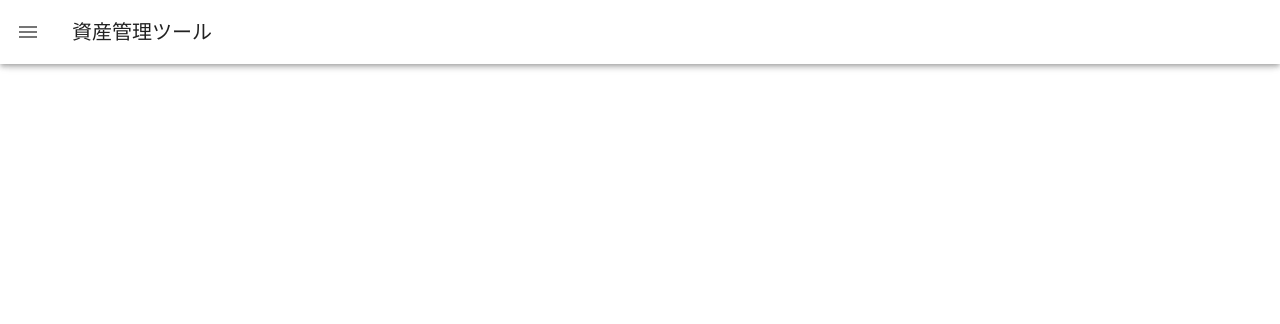
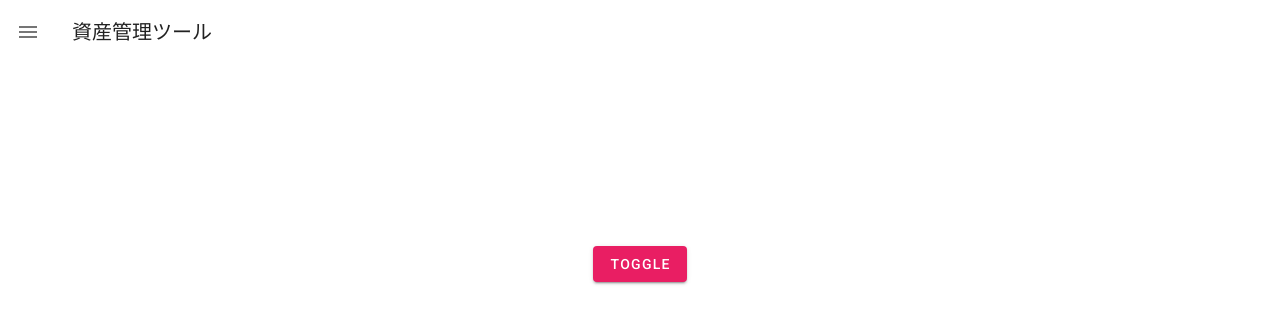
Before and after one commit to masanarih0ri/dividend_ops, a Vue app: page / in a window 1280 px wide. Shown: the top 324 px of the page. Built offline with nearby package versions, Linux system fonts and the light colour scheme.

Commit message:
sidenavを動作するようにする
sidenavにアバターを入れ、名前も入れる。その上で一旦リンクになりうる箇所も整理しておく。

```diff
--- a/src/App.vue
+++ b/src/App.vue
@@ -7,15 +7,21 @@
         <v-spacer></v-spacer>
       </v-toolbar>
     </v-card>
-    <v-content></v-content>
+    <v-content>
+      <SideNav />
+    </v-content>
   </v-app>
 </template>
 
 <script>
+import SideNav from './components/Sidenav.vue';
+
 export default {
   name: 'App',
 
-  components: {},
+  components: {
+    SideNav,
+  },
 
   data: () => ({
     //
--- a/src/components/Sidenav.vue
+++ b/src/components/Sidenav.vue
@@ -0,0 +1,50 @@
+<template>
+  <v-sheet height="400" class="overflow-hidden" style="position: relative;">
+    <v-container class="fill-height">
+      <v-row align="center" justify="center">
+        <v-btn color="pink" dark @click.stop="drawer = !drawer">
+          Toggle
+        </v-btn>
+      </v-row>
+    </v-container>
+
+    <v-navigation-drawer v-model="drawer" absolute temporary>
+      <v-list-item>
+        <v-list-item-avatar>
+          <v-img
+            src="https://avatars2.githubusercontent.com/u/20497053?s=400&u=167ec6c698d580978c55920da8e921f7dd891346&v=4"
+          ></v-img>
+        </v-list-item-avatar>
+
+        <v-list-item-content>
+          <v-list-item-title>Masanari Hori</v-list-item-title>
+        </v-list-item-content>
+      </v-list-item>
+
+      <v-divider></v-divider>
+
+      <v-list dense>
+        <v-list-item v-for="item in items" :key="item.title" link>
+          <v-list-item-icon>
+            <v-icon>{{ item.icon }}</v-icon>
+          </v-list-item-icon>
+
+          <v-list-item-content>
+            <v-list-item-title>{{ item.title }}</v-list-item-title>
+          </v-list-item-content>
+        </v-list-item>
+      </v-list>
+    </v-navigation-drawer>
+  </v-sheet>
+</template>
+
+<script>
+export default {
+  data() {
+    return {
+      drawer: null,
+      items: [{ title: '銘柄一覧', icon: 'mdi-menu' }],
+    };
+  },
+};
+</script>
```
